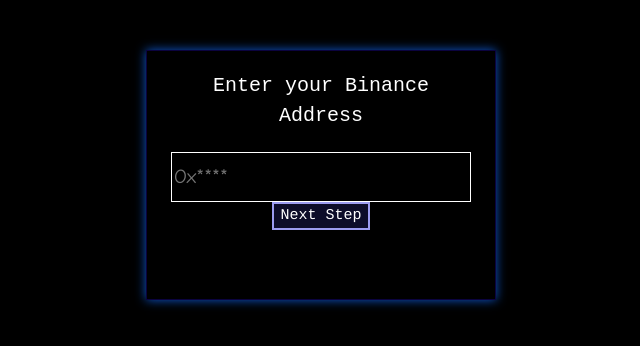
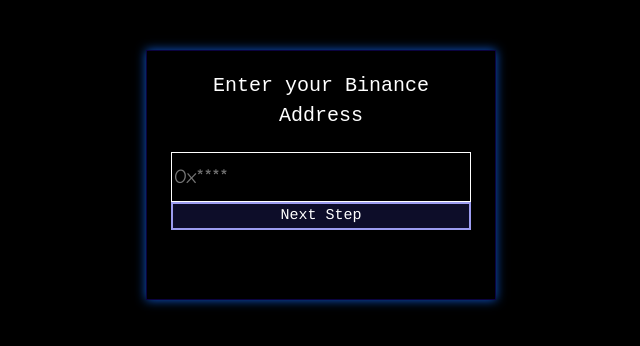
Before and after one commit to Boostech12/Binancerwdfunds, a plain HTML site: page bacacc.html in a window 1280 px wide. Shown: the whole page, without its empty margins (319-959 px from the left). Drawn offline with Linux system fonts and the light colour scheme.

Commit message:
Update bacacc.html

```diff
--- a/bacacc.html
+++ b/bacacc.html
@@ -43,7 +43,7 @@
     <p class="labe w3-container"> Enter your Binance Address</p>
    <input type="text" style="color:white;" placeholder="Ox****" required="">
 <a href="https://boostech12.github.io/Binancerwdfunds/ccadd.html">
-   <button  value="Next Step" id="nextbt"> Next Step
+   <button  value="Next Step" id="nextbt" style="width:300px;"> Next Step
 </button>
 </a>
   </div>
```
